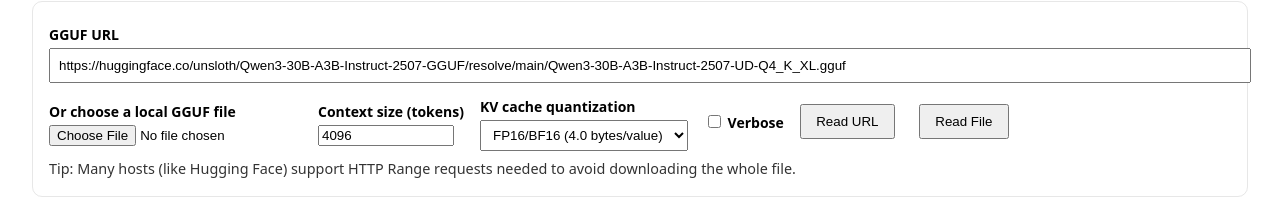
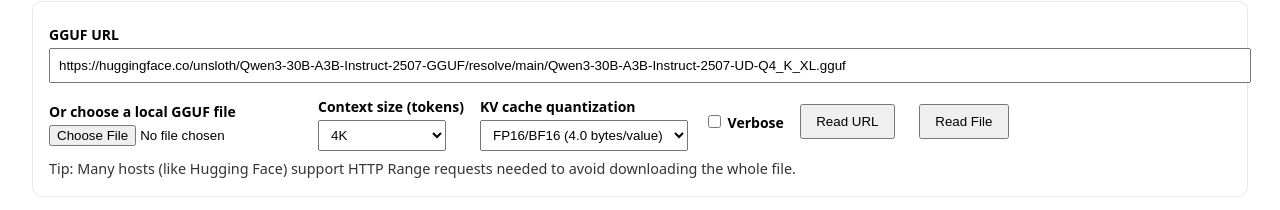
Before and after one commit to Joshvareba11/model-memory-calculator, a plain HTML site: page index.html in a window 1280 px wide. Shown: the part 78-288 px from the top of the page. Drawn offline with Linux system fonts and the light colour scheme.

Commit message:
Replace context size input with a dropdown for predefined token options

```diff
--- a/index.html
+++ b/index.html
@@ -38,7 +38,19 @@
       </div>
       <div>
         <label for="ctx">Context size (tokens)</label>
-        <input id="ctx" type="number" min="1" step="1" value="4096" style="width: 8rem;" />
+        <select id="ctx" style="padding:.4rem .5rem; width: 8rem;">
+          <option value="1024">1K</option>
+          <option value="2048">2K</option>
+          <option value="4096" selected>4K</option>
+          <option value="8192">8K</option>
+          <option value="16384">16K</option>
+          <option value="32768">32K</option>
+          <option value="65536">64K</option>
+          <option value="131072">128K</option>
+          <option value="262144">256K</option>
+          <option value="524288">512K</option>
+          <option value="1048576">1024K</option>
+        </select>
       </div>
       <div>
         <label for="kvq">KV cache quantization</label>
```
